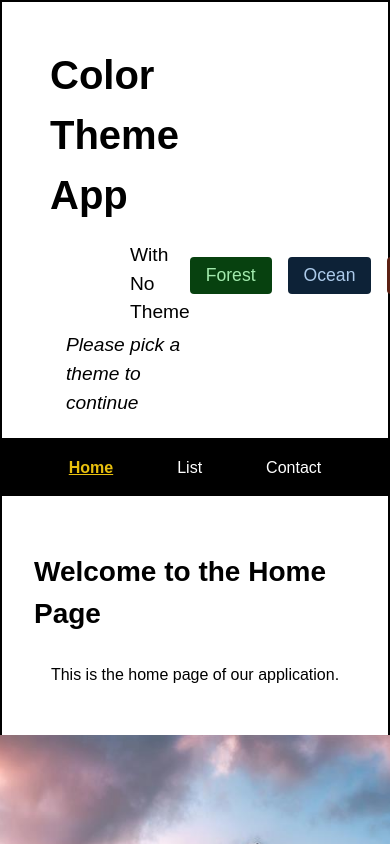
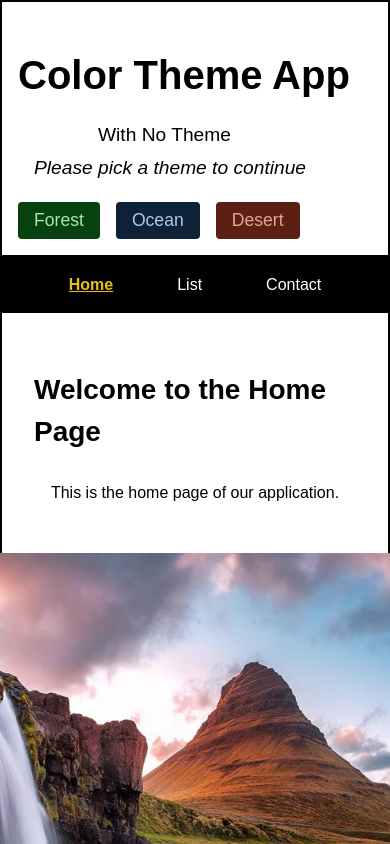
Before and after one commit to adey0038/react-navigation, a React (Vite) app: page / in a window 390 px wide. Shown: the top 844 px of the page. Built offline with nearby package versions, Linux system fonts and the light colour scheme; a web font is replaced by a local one.

Commit message:
Added media query to header.module.css file

```diff
--- a/src/styles/header.module.css
+++ b/src/styles/header.module.css
@@ -75,3 +75,17 @@
   background-color: #5b2013;
   color: #e1a698;
 }
+
+@media (max-width: 48rem) {
+  .header {
+    flex-direction: column;
+    align-items: flex-start;
+    gap: 1rem;
+    padding-inline: 1rem;
+  }
+
+  .buttons {
+    padding-block-start: 0;
+    flex-wrap: wrap;
+  }
+}
```
